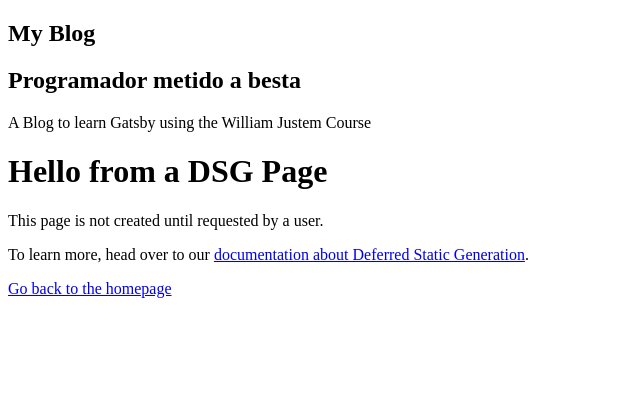
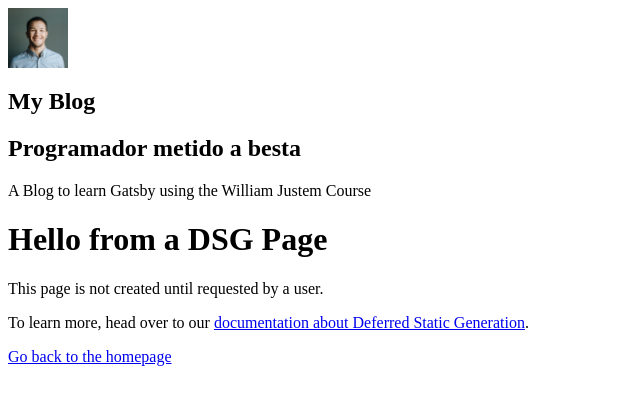
Before and after one commit to masptj/my-blog, a Gatsby site: page /using-dsg in a window 1280 px wide. Shown: the whole page, without its empty margins (0-640 px from the left). Built offline with nearby package versions, Linux system fonts and the light colour scheme; Gatsby itself is replaced by a stand-in of ours.

Commit message:
Instaled e configured Gatsby Image

```diff
--- /dev/null
+++ b/src/components/Avatar/index.js
@@ -0,0 +1,22 @@
+import React from "react"
+import { useStaticQuery, graphql } from "gatsby"
+// import Img from 'gatsby-image'
+import { GatsbyImage as Img} from "gatsby-plugin-image"
+
+
+const Avatar = () => {
+    const { avatarImage } = useStaticQuery(
+        graphql`
+        query {
+            avatarImage: file(relativePath: { eq: "profile-image.png" }) {
+                childImageSharp {
+                    gatsbyImageData(layout: FIXED)
+                    }
+                }
+            }`
+    )
+
+    return <Img image={avatarImage.childImageSharp.gatsbyImageData} />
+}
+
+export default Avatar
--- a/src/components/Profile/index.js
+++ b/src/components/Profile/index.js
@@ -1,10 +1,14 @@
 import React from "react"
-import { StaticQuery, graphql } from "gatsby"
+import { useStaticQuery, graphql } from "gatsby"
 
-const Profile = () => (
-    <>
-    <StaticQuery
-        query={graphql`
+import Avatar from "../Avatar"
+
+const Profile = () => {
+  const {
+    site: {
+      siteMetadata: { title, position, description}
+    }
+  } = useStaticQuery(graphql`
   query MySiteMetadata {
       site {
         siteMetadata {
@@ -14,20 +18,16 @@ const Profile = () => (
         }
       }
     }
-        `}
+  `)
 
-        render={data => (
-
+  return (
     <div className="Profile-wrapper">
-        <h1> { data.site.siteMetadata.title } </h1>
-        <h2> { data.site.siteMetadata.position } </h2>
-        <p> { data.site.siteMetadata.description } </p>
+      <Avatar />
+        <h1> { title } </h1>
+        <h2> { position } </h2>
+        <p> { description } </p>
         </div>
-
-        )}
-/>
-
-    </>
   )
+}
 
 export default Profile
--- a/src/pages/index.js
+++ b/src/pages/index.js
@@ -1,5 +1,4 @@
 import * as React from "react"
-import { Link } from "gatsby"
 
 import Layout from "../components/layout"
 import Seo from "../components/seo"
```
Also changed, not shown: src/images/gatsby-icon.png (added), src/images/profile-image.png (added), 1 other file. Lines whose indentation alone changed are shown as unchanged.
